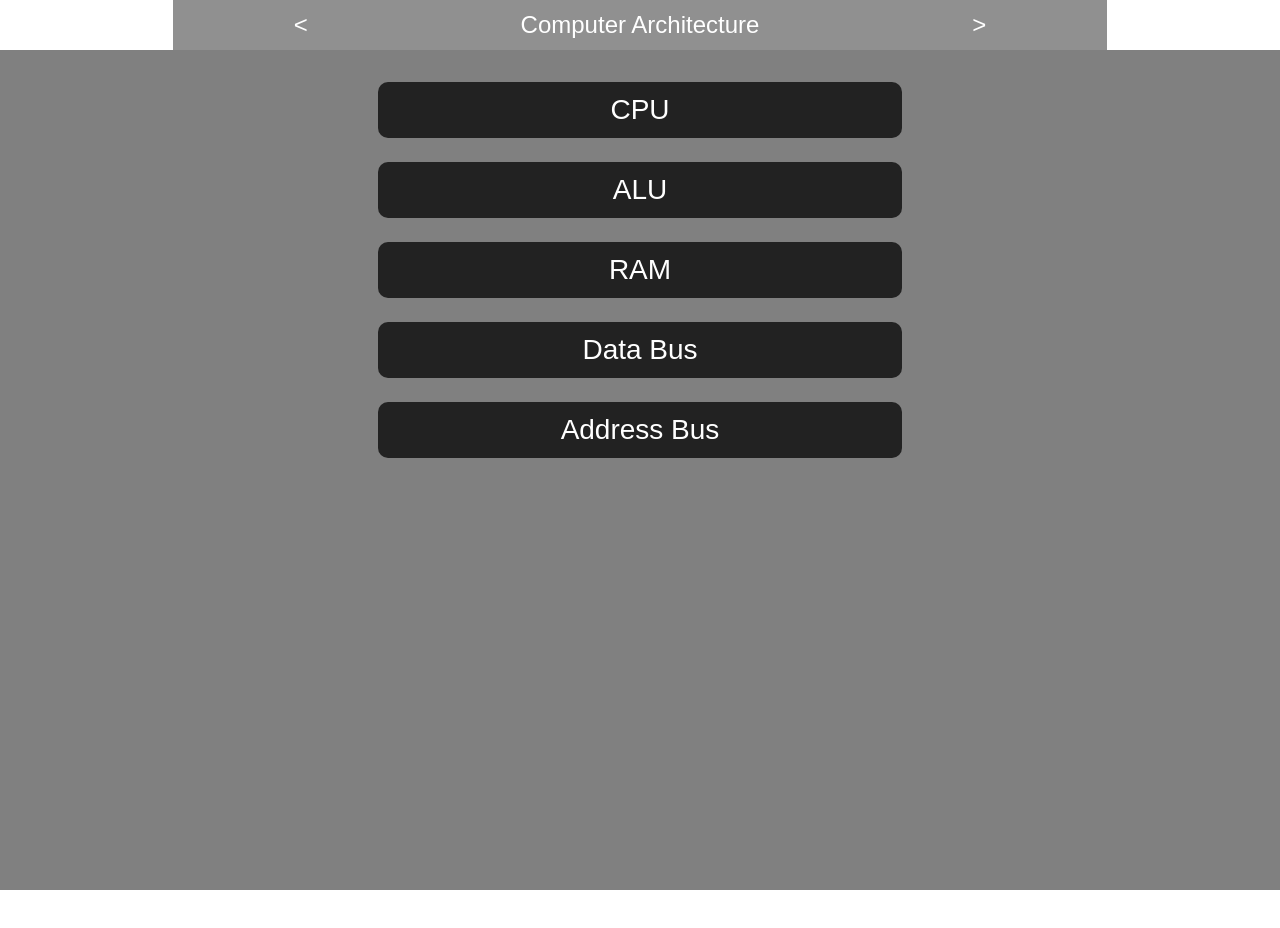
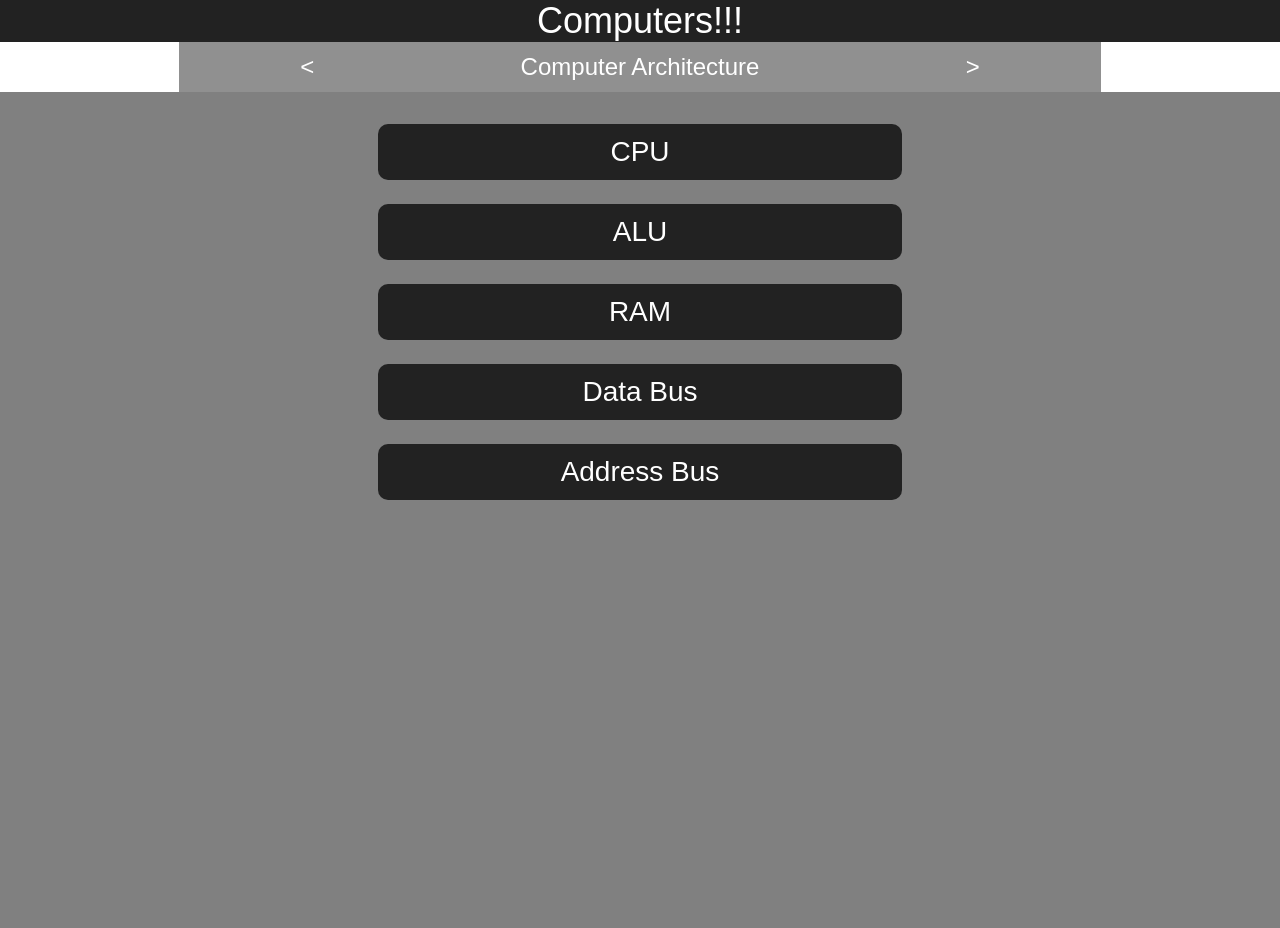
Before and after one commit to 1ReallyRandomPerson/1ReallyRandomPerson.github.io, a plain HTML site: page index.html in a window 1280 px wide. Before the commit the page ends 890 px from the top, so only its background shows below. Drawn offline with Linux system fonts and the light colour scheme.

Commit message:
Added Banner

```diff
--- a/index.html
+++ b/index.html
@@ -8,6 +8,8 @@
     <script src="scripts.js" defer></script>
 </head>
 <body>
+    <div class="banner">Computers!!!</div>
+
     <button id="button1">Computer Architecture</button>
     <button id="button2">Secondary Storage</button>
     <button id="button3">Quiz</button>
--- a/styles.css
+++ b/styles.css
@@ -106,11 +106,19 @@ button {
     max-width: 500px;
 }
 
+.banner {
+    text-align: center;
+    width: 100vw;
+    font-size: calc(24px + 1.5vh);
+    color: #FFFFFF;
+    background-color: #222222;
+}
+
 @media (min-width: 801px) {
     button {
         vertical-align: top;
         border: none;
-        width: 33vw;
+        width: 32vw;
         min-height: 50px;
         font-size: calc(12px + 1.5vh);
         color: #FFFFFF;
```
